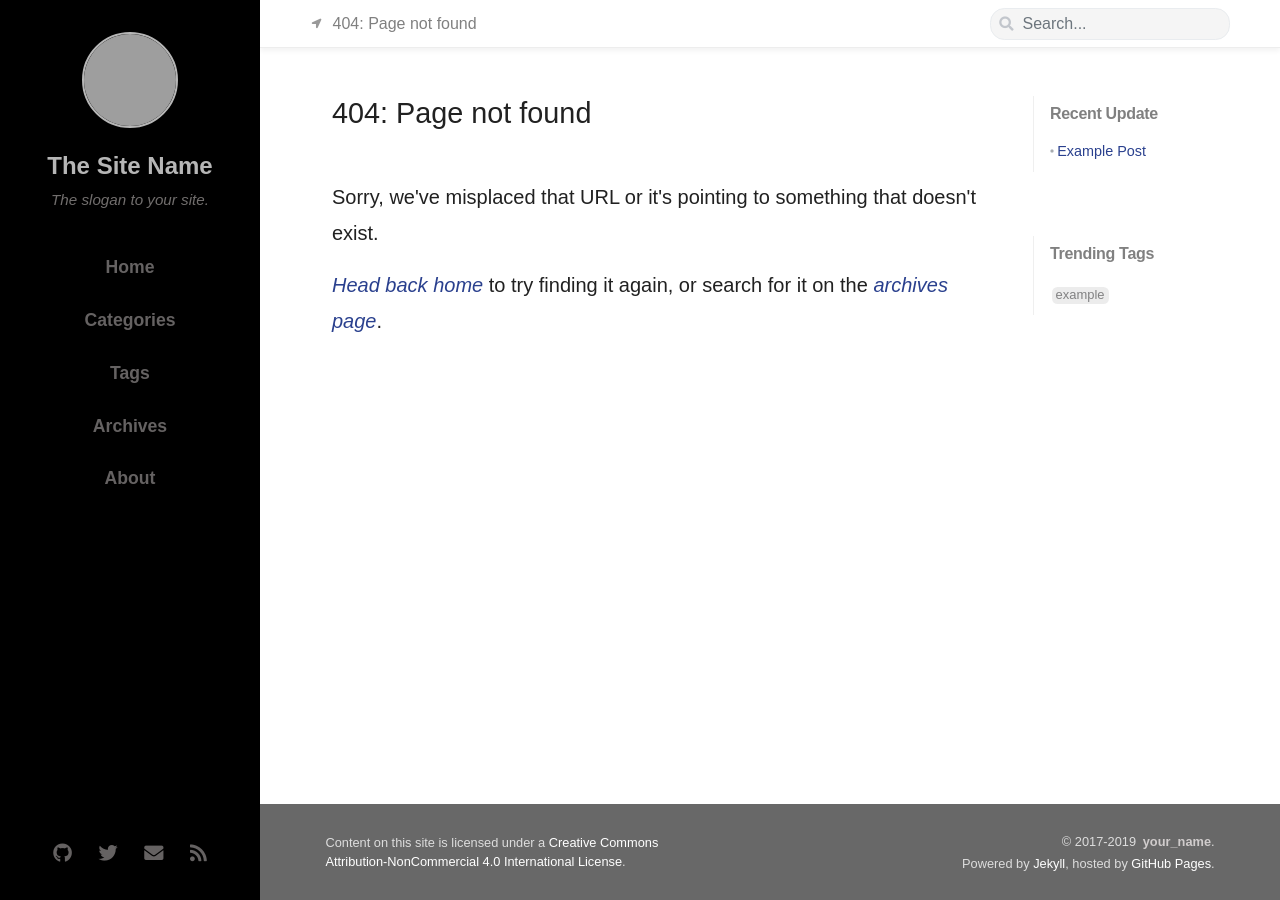
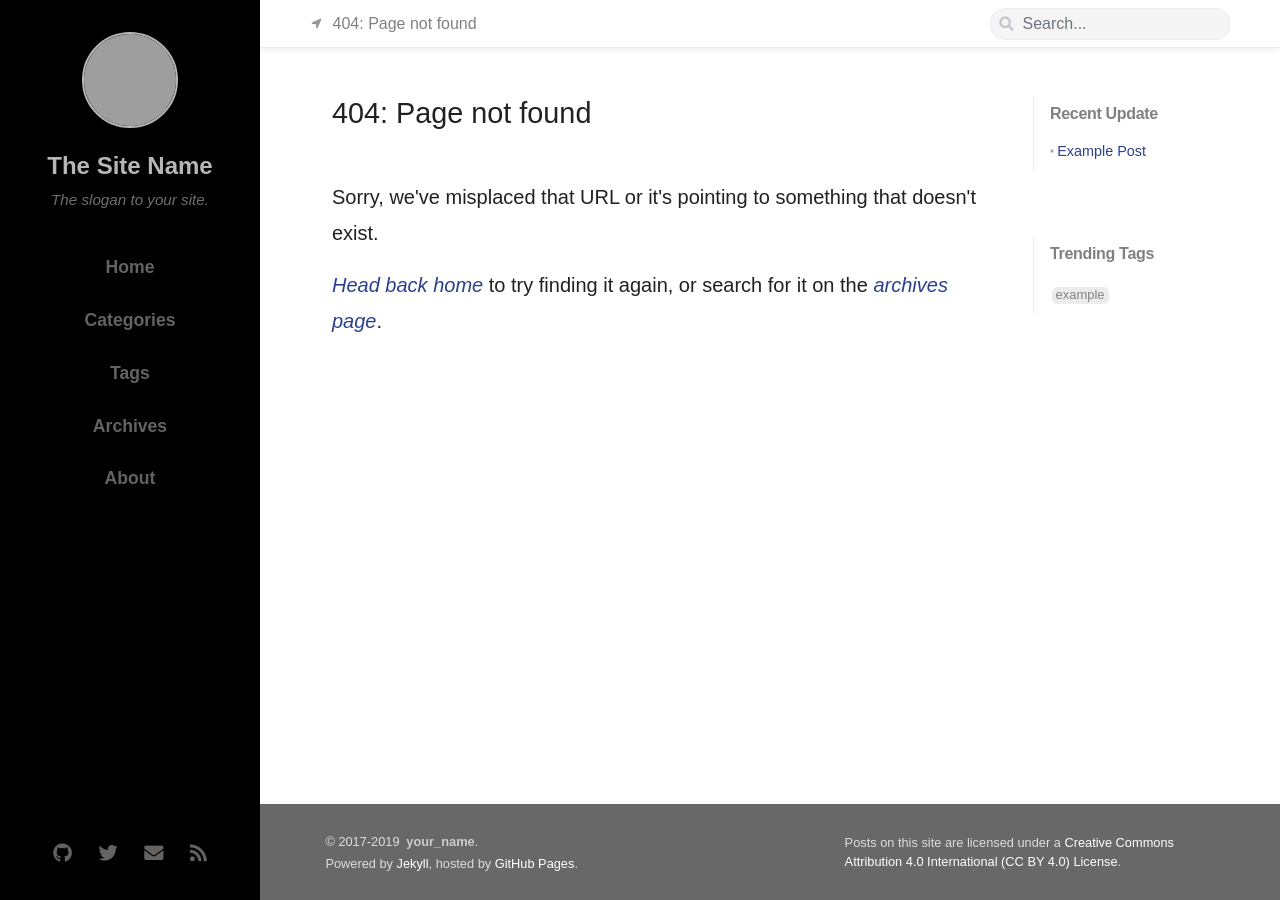
Before and after one commit to tracygu/tracygu.github.io, a Jekyll site: the page built from 404.html, in a window 1280 px wide. Built offline with Jekyll 4.4.1, drawn with Linux system fonts in a browser that asks for light colours; nearby versions of some CDN libraries; some web fonts are replaced; grey boxes are pictures that could not be loaded.

Commit message:
Updated license statement.

```diff
--- a/_includes/footer.html
+++ b/_includes/footer.html
@@ -1,10 +1,5 @@
 <footer class="d-flex w-100 justify-content-center">
   <div class="d-flex justify-content-between  align-items-center">
-    <div class="license">
-      <p class="mb-0">
-        Content on this site is licensed under a <a href="http://creativecommons.org/licenses/by-nc/4.0/">Creative Commons Attribution-NonCommercial 4.0 International License</a>.
-      </p>
-    </div>
     <div class="copyright">
       {% assign first = site.data.meta.publication-date | plus: 0 %} {% assign last = 'now' | date: "%Y" | plus: 0 %}
       <p class="mb-0">
@@ -13,5 +8,11 @@
         <br>Powered by <a href="https://jekyllrb.com" target="_blank">Jekyll</a>, hosted by <a href="https://pages.github.com/" target="_blank">GitHub Pages</a>.
       </p>
     </div>
+    <div class="license">
+      <p class="mb-0">
+        Posts on this site are licensed under a <a href="http://creativecommons.org/licenses/by-nc/4.0/">Creative Commons Attribution 4.0 International (CC BY 4.0) License</a>.
+      </p>
+    </div>
+
   </div> <!-- div.d-flex -->
 </footer>
--- a/assets/css/_src/main.scss
+++ b/assets/css/_src/main.scss
@@ -371,10 +371,6 @@
 footer .license a {
   font-weight: 400;
   color: #fff;
-}
-
-.copyright {
-  text-align: right;
 }
 
 .copyright>p>span {
@@ -1161,10 +1157,6 @@
     justify-content: space-around!important;
   }
 
-  .copyright {
-    text-align: left;
-  }
-
 }
 
 @media all and (min-width: 831px) {
```
